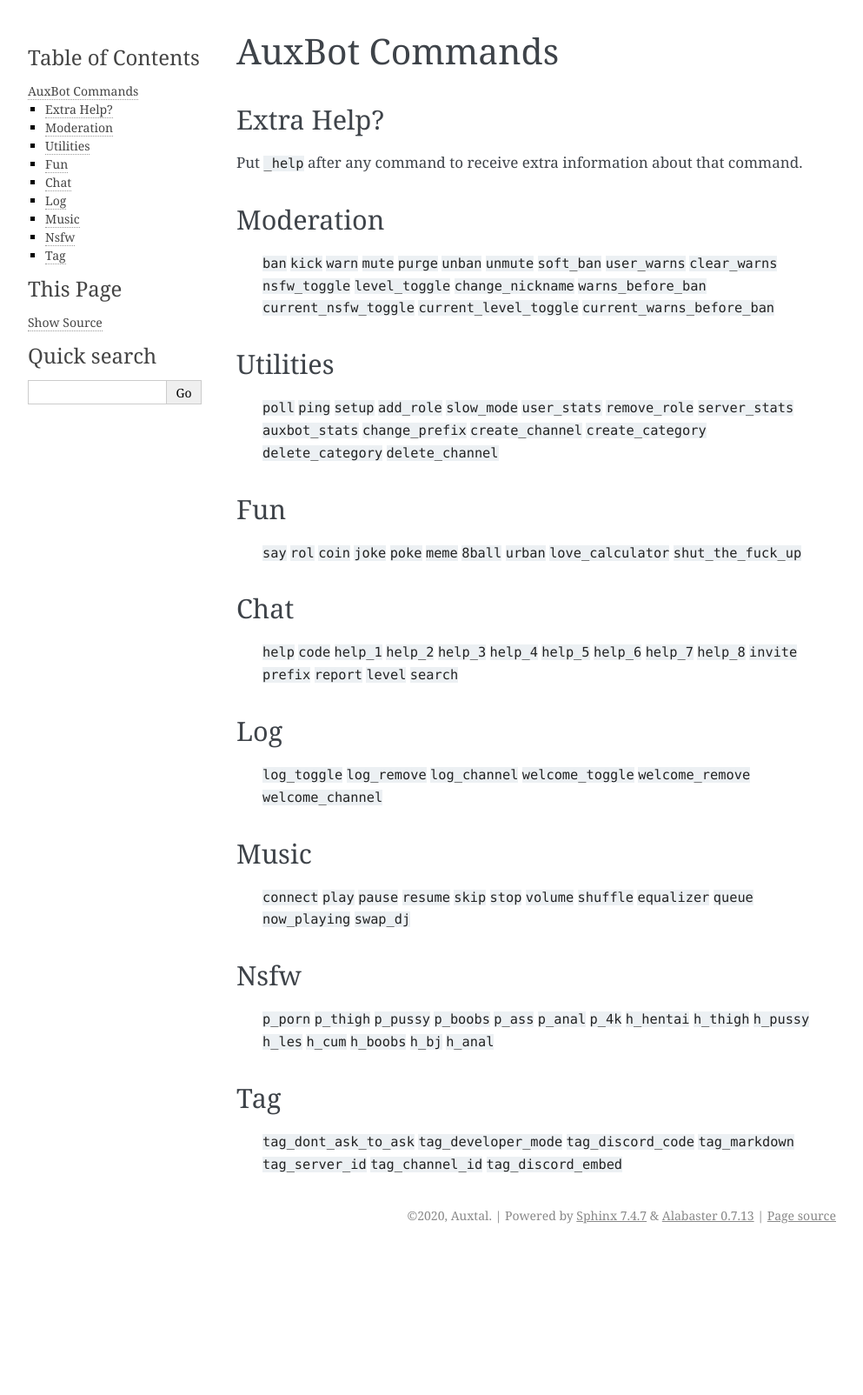
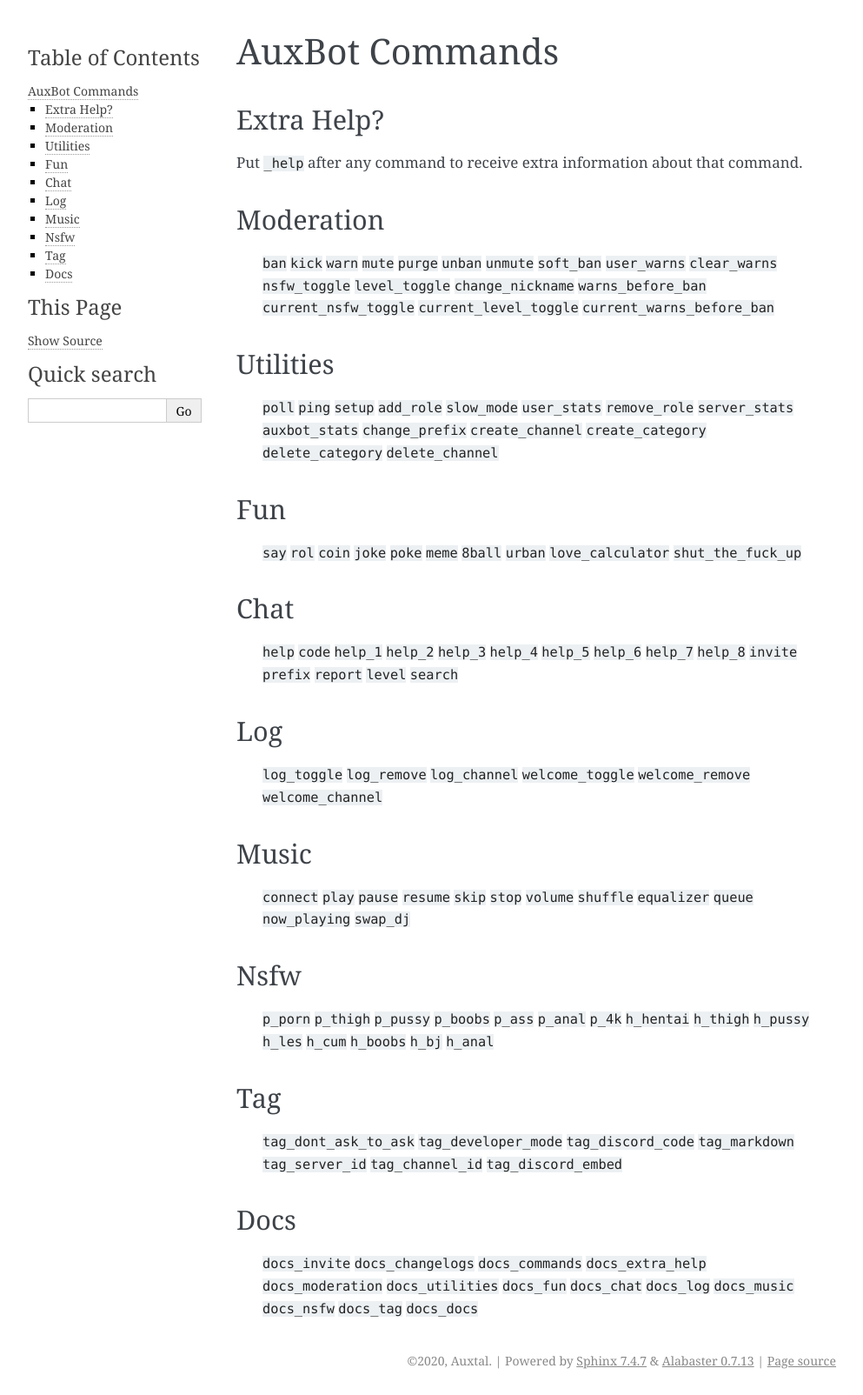
Before and after one commit to auxbot-discord-bot/docs, a Sphinx documentation site: the page built from docs/pages/commands.rst, in a window 1280 px wide. Shown: the whole page at 87% size, without its empty margins (148-1141 px from the left). Built offline with Sphinx 7.4.7, drawn with Linux system fonts in a browser that asks for light colours; pages that are not in the unit, such as notebooks, are missing from menus; before the commit the page ends 1437 px from its top, so only the background shows below that.

Commit message:
AuxBot Docs Added New ChangeLog And Added Docs Commands

```diff
--- a/docs/pages/changelogs.rst
+++ b/docs/pages/changelogs.rst
@@ -1,5 +1,10 @@
 ChangeLogs
 ==========
+
+0.0.5
+-----
+| **Fixed** A Few Bugs Found In The Code
+| **Created** Docs Command [Used To Search Through AuxBot-Python.ReadTheDocs.io]
 
 0.0.4
 -----
--- a/docs/pages/commands.rst
+++ b/docs/pages/commands.rst
@@ -124,3 +124,19 @@
   ``tag_server_id``
   ``tag_channel_id``
   ``tag_discord_embed``
+
+Docs
+----
+  ``docs_invite``
+  ``docs_changelogs``
+  ``docs_commands``
+  ``docs_extra_help``
+  ``docs_moderation``
+  ``docs_utilities``
+  ``docs_fun``
+  ``docs_chat``
+  ``docs_log``
+  ``docs_music``
+  ``docs_nsfw``
+  ``docs_tag``
+  ``docs_docs``
```
